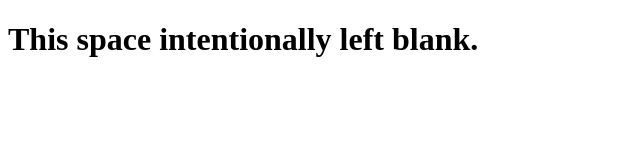
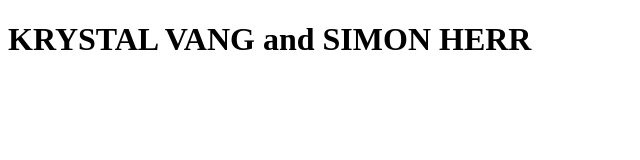
Before and after one commit to JohnChaCoder/Practice-Repository, a plain HTML site: page index.html in a window 1280 px wide. Shown: the whole page, without its empty margins (0-640 px from the left). Drawn offline with Linux system fonts and the light colour scheme.

Commit message:
added headline

```diff
--- a/index.html
+++ b/index.html
@@ -7,6 +7,6 @@
     <title>JOHNNY CHA</title>
 </head>
 <body>
-    <h1>This space intentionally left blank.</h1>
+    <h1>KRYSTAL VANG and SIMON HERR</h1>
 </body>
 </html>
```
